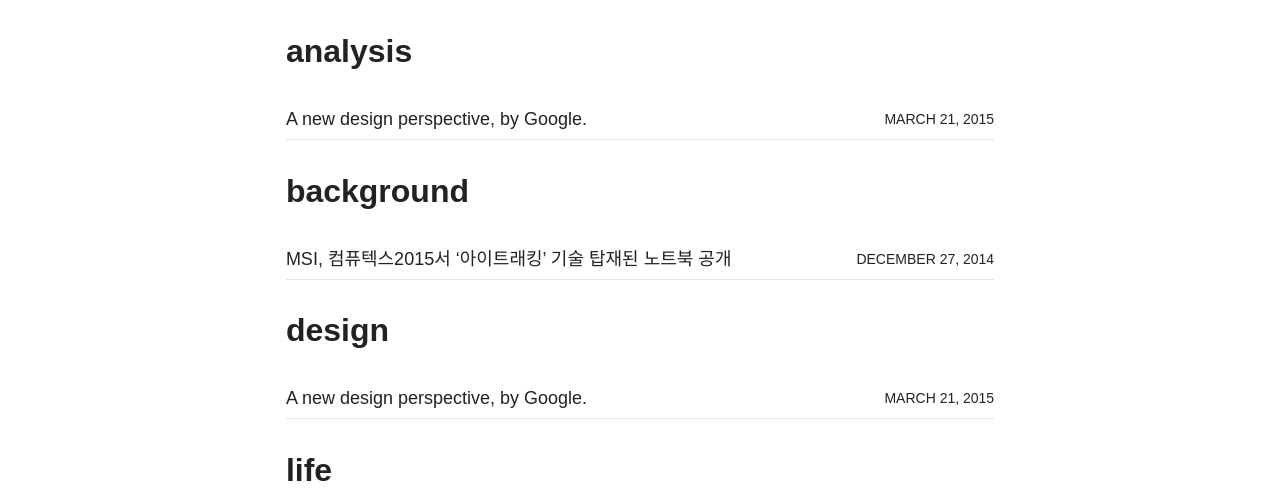
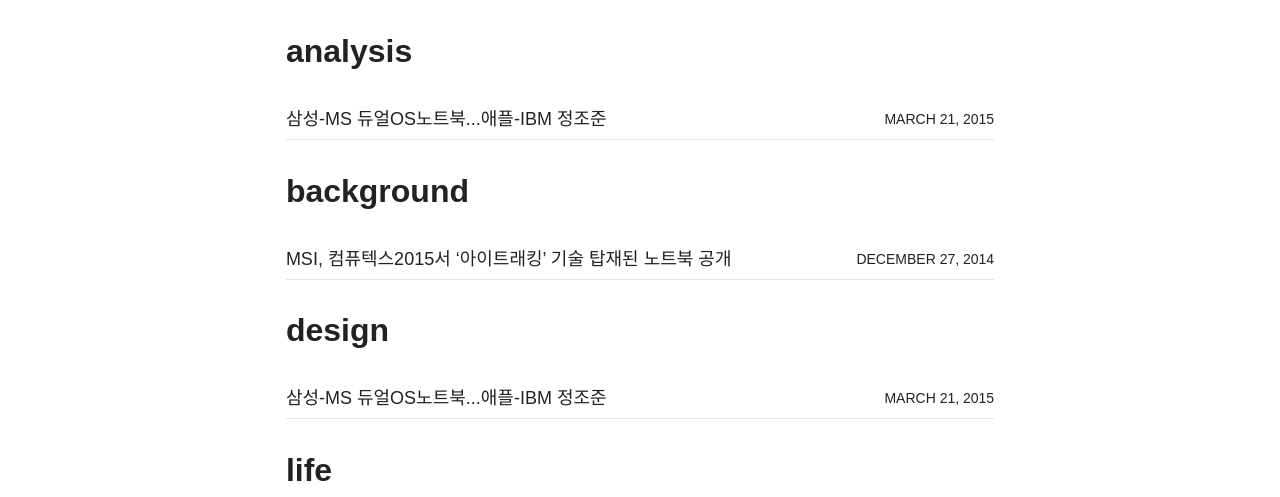
Before and after one commit to kimdj1234/kimdj1234.github.com, a Jekyll site: the page built from tags/index.md, in a window 1280 px wide. Shown: the part 639-1136 px from the top of the page. Built offline with Jekyll 4.4.1, drawn with Linux system fonts in a browser that asks for light colours; nearby versions of some CDN libraries; some of the changed lines change nothing that is shown.

Commit message:
Update 2015-03-21-google-material-design.md

```diff
--- a/_posts/blog/2015-03-21-google-material-design.md
+++ b/_posts/blog/2015-03-21-google-material-design.md
@@ -1,8 +1,8 @@
 ---
 layout: post
-title: "A new design perspective, by Google."
+title: "삼성-MS 듀얼OS노트북...애플-IBM 정조준"
 author: me
-excerpt: "Material Design"
+excerpt: "전자신문"
 categories: blog
 tags: [design, analysis]
 modified:
@@ -12,17 +12,41 @@
 comments: true
 ---
 
-# Aesthetically intuitive design concept by Google.
+삼성이 갤럭시노트같은 패블릿을 마이크로소프트(MS) 윈도OS 노트북에 연결해 사용할 수 있도록 해 주는 듀얼OS 노트북 특허를 출원했다. 삼성은 이 듀얼OS기반의 하이브리드 노트북을 통해 애플-IBM연합의 기업용 패블릿 전략에 효율적으로 대항할 수 있게 됐다.
 
-<video width="100%" height="100%" autoplay loop>
-    <source src="//material-design.storage.googleapis.com/publish/v_2/material_ext_publish/0B2wX4iIvu8L6aHVOOGxBOW5jZlE/animation-meaningfultransitions-visualcontinuity_music-tablet-01_xhdpi.webm" type="video/webm">
-    <source src="//material-design.storage.googleapis.com/publish/v_2/material_ext_publish/0B2wX4iIvu8L6WlhSSjR4LTZULUk/animation-meaningfultransitions-visualcontinuity_music-tablet-01_xhdpi.mp4" type="video/mp4">
-</video>
+페이턴틀리모바일은 23일(현지시간) 미 특허청발표를 인용, 삼성이 패블릿도크를 가진 차세대 듀얼 OS노트북 특허를 신청했다고 전했다.
 
-Google designed "Material" with the notion of intuitiveness through simplicity. And through this simplicity, along with directed guidelines, Google envisions a unified ecosystem of design, from websites to mobile applications, so that the universal user can have a familiar, beautiful experience from all applications on all platforms.
+이 듀얼OS노트북은 폰모드의 안드로이드OS 갤럭시노트를 노트북(MS OS기반)에 접속하면 윈도버전으로 자동 전환시켜 준다.
 
-To experience Material and read my review/analysis of Google's Material Design, please visit the following link below!
+이렇게 되면 삼성 갤럭시노트(안드로이드 OS기반)를 사용하는 기업고객들은 MS 윈도10과 연계되는 원노트, 원 드라이브, 오피스 모바일, 스카이프 등의 앱을 사용할 수 있게 된다. 삼성은 이미 기업용 보안에 강한 블랙베리와도 손잡고 자체 보안솔루션 녹스플랫폼을 강화하고 있다.
 
-<a href="http://edwardzhu.me/google-material-design/" class="btn" target="_blank"><i class="fa fa-google fa-fw"></i>Google Material Design Review and Analysis</a>
+주목할 것은 삼성이 특허출원서에서 안드로이드 이외의 다른 OS도 MS윈도 기반 노트북에 적용될 수 있을 것이라고 언급하고 있는 점이다. 이는 삼성이 이 패블릿도크 기술을 통한 타이젠OS 사용 가능성도 열어놓은 것으로 해석된다. 동시에 삼성 기업고객들에게 하이브리드 단말기라는 또다른 형태의 솔루션을 제공하는 중요한 전환점이 될 것으로 보인다.
 
-Thanks for reading!
+
+
+삼성이 갤럭시노트같은 패블릿을 MS 윈도OS기반 노트북에 연결해 사용할 수 있도록 해 주는 듀얼OS 노트북 특허를 출원했다. 도면은 갤럭시노트를 도킹할 수 있는 삼성의 듀얼OS 하이브리드 노트북이다. 사진=미특허청/페이턴틀리모바일
+
+
+지금까지 삼성은 믿을 만한 하드웨어의 부재로 인해 기업용 태블릿 시장에서 애플 아이패드를 따라잡지 못했다. MS역시 믿을 만한 모바일 하드웨어의 부재로 자신들의 모바일퍼스트/클라우드퍼스트 영업에 큰 성과를 내지 못하고 있다. 삼성이 특허출원한 듀얼OS노트북은 그 해결책인 셈이다.
+
+테크놀로지리포트에 따르면 현재 애플의 iOS기반 아이패드는 기업용 태블릿 시장에서 81% 점유율로 안드로이드(15%),윈도(4%)를 크게 앞서가고 있다. 반면 스마트폰시장에서는 갤럭시 스마트폰과 아이폰이 함께 시장을 주도하고 있다.
+
+따라서 삼성 듀얼OS노트북을 기반으로 한 삼성,MS 두 회사의 연합은 애플과 IBM의 모바일퍼스트 연합에 강력한 대항마가 될 전망이다.
+
+이 새로운 하이브리드노트북(스마트폰+노트북)단말기는 모바일인터넷키를 통해 와이파이없이 인터넷에 접속할 수 있고 패블릿도크를 통해 충전도 할 수 있다.
+
+
+특허출원서 도면은 두 단말기가 결합된 상태를 설명하고 있다. 왼쪽 도면은 노트북에서 윈도OS가 돌아가면서도 패블릿에서는 안드로이드OS로 작동하는 모습을 보여준다. 두번째 상태인 오른쪽 도면에서는 패블릿 디스플레이가 단순히 노트북의 터치패드처럼 기능하는 모습을 보여준다. 사진=미특허청/페이턴틀리모바일
+
+
+삼성의 듀얼OS 노트북 허출원서 도면은 두 단말기가 결합된 상태에 대해서도 설명하고 있다.
+
+첫번째 모드에서는 윈도OS가 메인노트북에서 사용되고 있지만 패블릿은 안드로이드OS로 작동하는 모습을 보여준다.
+
+두번째 모드에서는 패블릿 디스플레이가 단순히 노트북의 터치패드처럼 기능한다. 삼성은 “유저인터페이스가 터치스크린을 터치패드처럼 작동하게 해 디스플레이해 주게 된다”고 설명하고 있다.
+
+샘모바일은 앞서 삼성 갤럭시S6가 발표되기 전 '삼성이 MS원노트,원드라이브,오피스모바일,스카이프 같은 앱을 사용할 수 있게 할 것'이라고 전한 바 있다. 이후 MS는 모바일퍼스트,클라우드퍼스트컴퓨팅을 적극 홍보하기 시작했다.
+
+한편 삼성은 지난 해 3분기에 이 듀얼OS노트북에 대한 특허를 출원했다.
+
+전자신문인터넷 이재구국제과학전문기자 jklee@etnews.com
```
